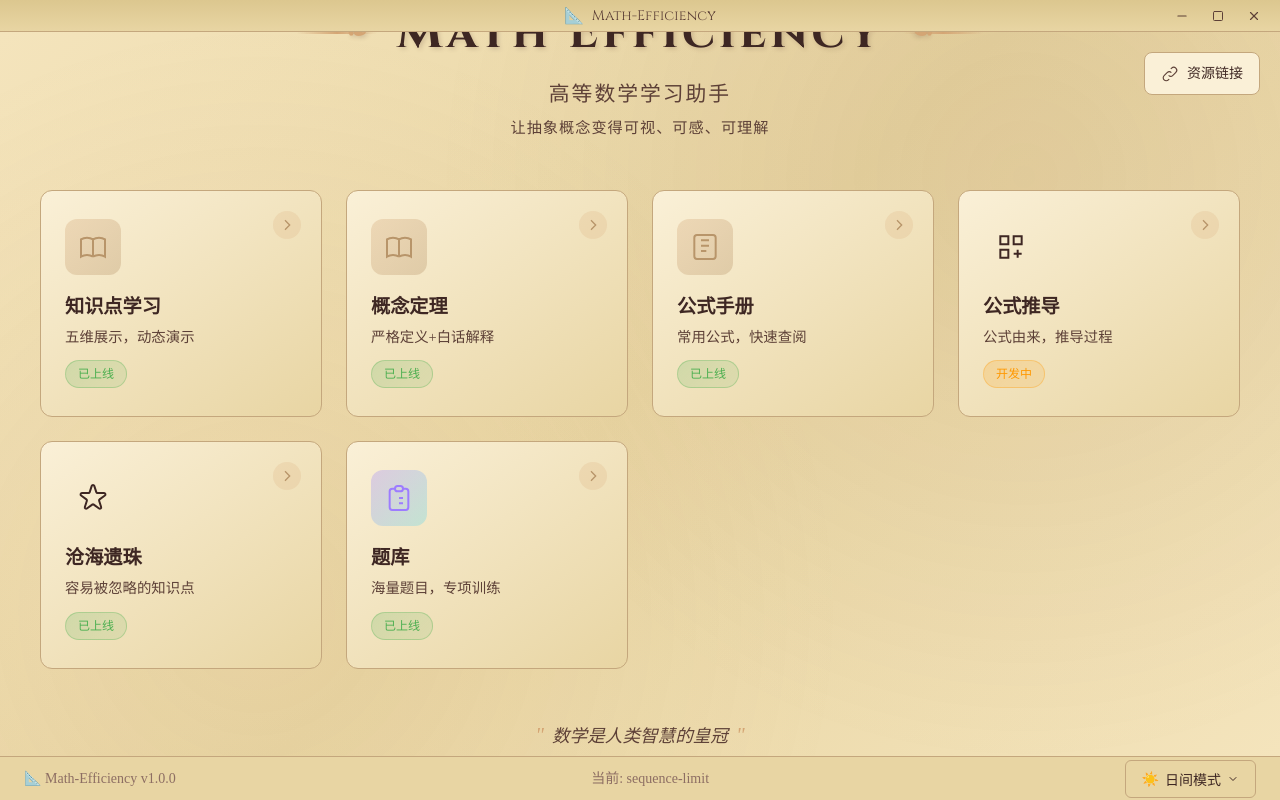
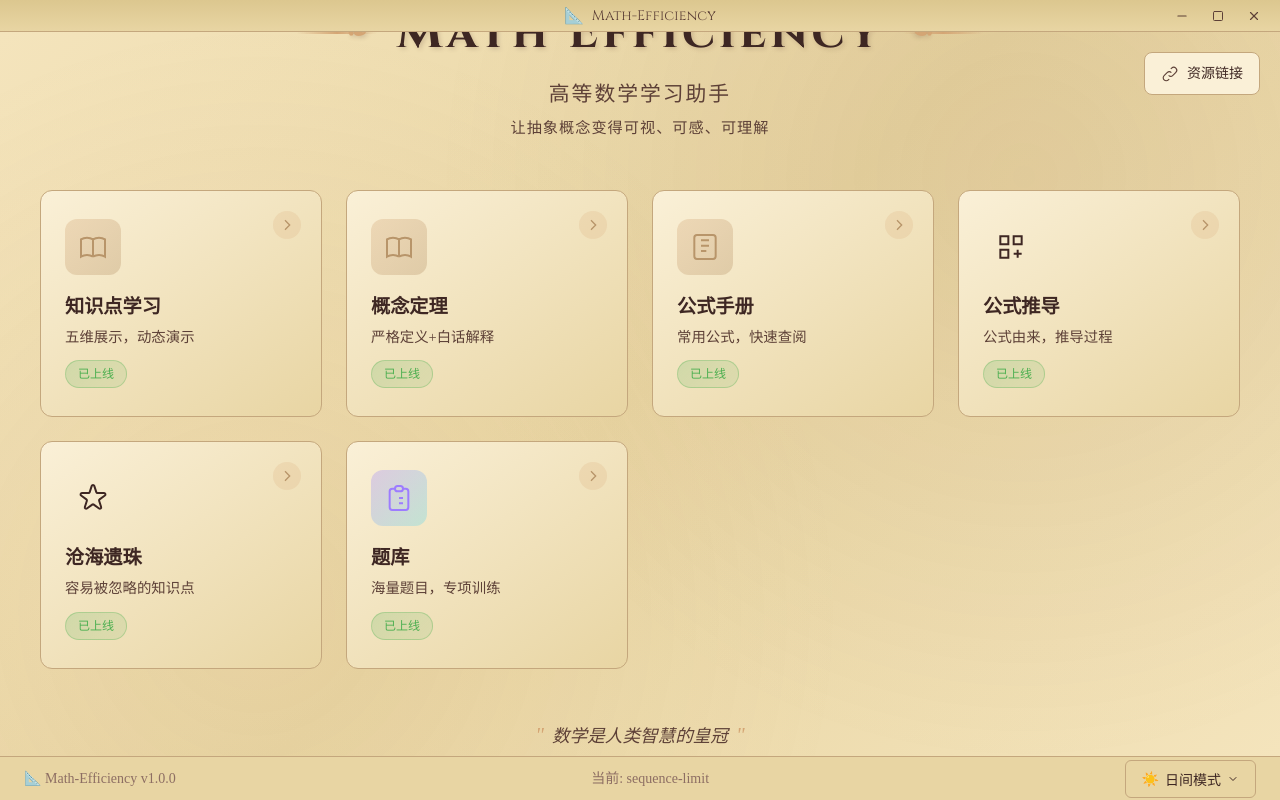
Before and after one commit to wanghan190123/Math-Efficiency, a React (Vite) app: page / in a window 1280 px wide. Built offline with nearby package versions, Linux system fonts and the light colour scheme.

Commit message:
feat: add gaoshu resource link, mark derivation as available

```diff
--- a/src/components/menu/MainMenu.tsx
+++ b/src/components/menu/MainMenu.tsx
@@ -14,6 +14,12 @@ const RESOURCE_LINKS: ResourceLink[] = [
     name: '宋浩老师主页',
     url: 'https://space.bilibili.com/66607740?spm_id_from=333.337.0.0',
     description: 'B站高等数学教学视频'
+  },
+  {
+    id: 'gaoshu',
+    name: '一高数主页',
+    url: 'https://space.bilibili.com/1035929235?spm_id_from=333.337.0.0',
+    description: 'B站一高数教学视频'
   },
   {
     id: 'geogebra',
@@ -151,7 +157,7 @@ const MainMenu: React.FC<MainMenuProps> = ({ onNavigate }) => {
         </div>
 
         {/* 公式推导 */}
-        <div className="menu-card derivation-card" onClick={() => onNavigate('derivation')}>
+        <div className="menu-card derivation-card available" onClick={() => onNavigate('derivation')}>
           <div className="card-icon">
             <svg viewBox="0 0 24 24" fill="none" stroke="currentColor" strokeWidth="1.5">
               <path d="M4 4h6v6H4zM14 4h6v6h-6zM4 14h6v6H4z" />
@@ -161,7 +167,7 @@ const MainMenu: React.FC<MainMenuProps> = ({ onNavigate }) => {
           <div className="card-content">
             <h3>公式推导</h3>
             <p>公式由来，推导过程</p>
-            <span className="card-tag developing">开发中</span>
+            <span className="card-tag available">已上线</span>
           </div>
           <div className="card-arrow">
             <svg viewBox="0 0 24 24" fill="none" stroke="currentColor" strokeWidth="2">
```
